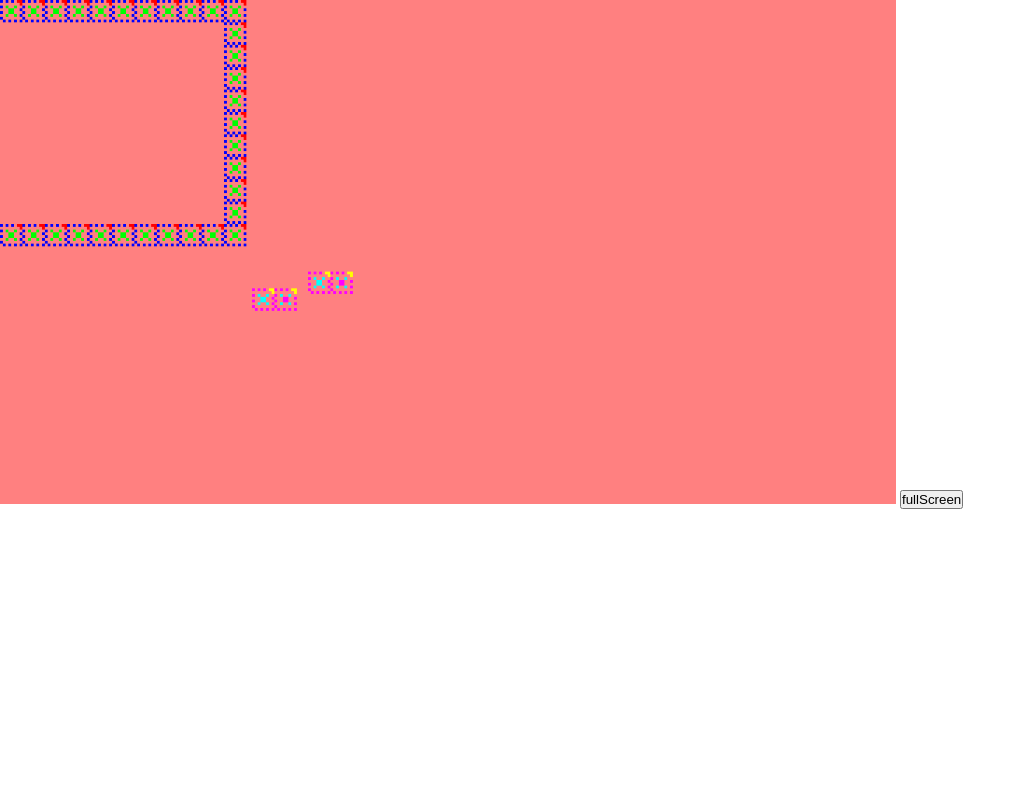
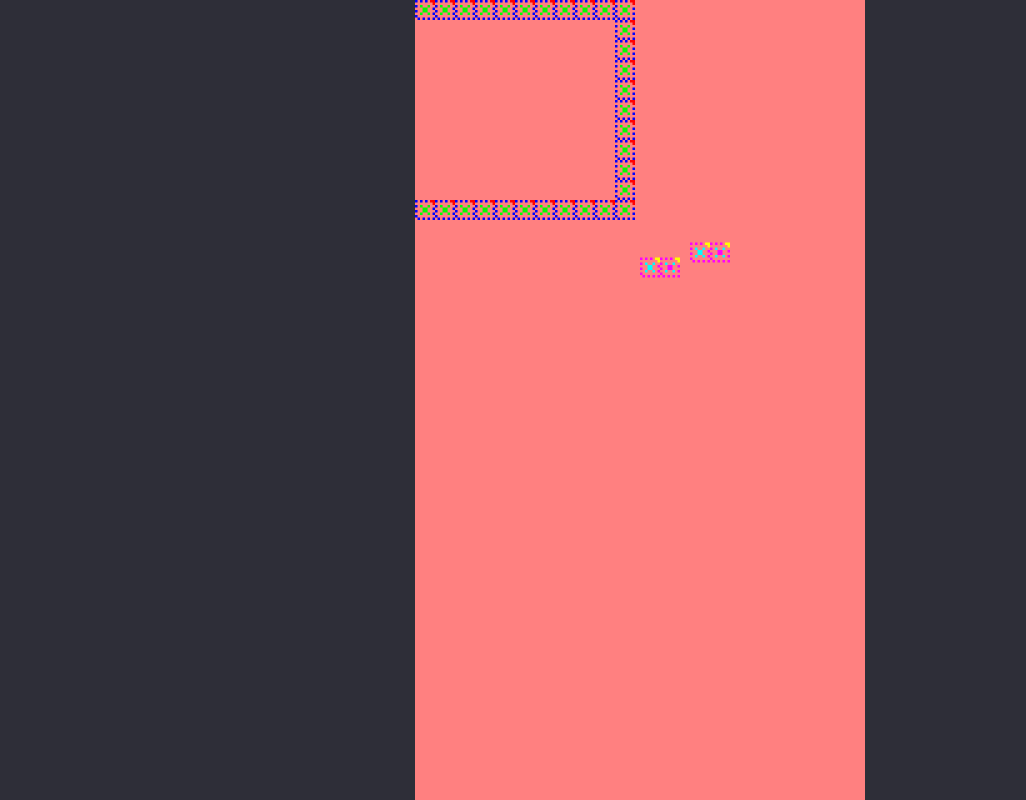
Before and after one commit to 3mam/pixel, a plain HTML site: page index.html in a window 1280 px wide. Shown: the whole page, without its empty margins (0-1026 px from the left). Drawn offline with Linux system fonts and the light colour scheme.

Commit message:
add full screen toggle function

```diff
--- a/index.html
+++ b/index.html
@@ -7,17 +7,22 @@
 			margin: 0;
 		}
 
-		canvas {
-			border: 0;
-			border-style: solid;
-			width: 70%;
-			aspect-ratio: 16/9;
+    canvas {
+      position: fixed;
+      width: auto;
+      height: 100%;
+    }
+
+		body {
+			display: flex;
+      justify-content: center;
+			background-color: #2e2e38;
 		}
 	</style>
 </head>
 
 <body>
-	<canvas width="1280" height="720" id="canvas"></canvas>
+	<canvas width="720" height="1280" id="canvas"></canvas>
 	<button id="foo">fullScreen</button>
 	<script type="module" src="main.js"></script>
 </body>
--- a/main.js
+++ b/main.js
@@ -1,11 +1,4 @@
-import { pixel as p, loop } from './pixel.js'
-
-const toggleFullScreen = () =>
-	!document.fullscreenElement
-		? document.getElementById('canvas').requestFullscreen()
-		: document.exitFullscreen
-			? document.exitFullscreen()
-			: null
+import { pixel as p, loop, toggleFullScreen } from './pixel.js'
 
 document.getElementById('foo').onclick = toggleFullScreen
 
@@ -62,7 +55,7 @@ palette2[13] = 0
 palette2[14] = 255
 palette2[15] = 255
 
-p.set('canvas', 320, 180)
+p.set('canvas', 180, 320)
 p.uploadSprite(sp, { offsetX: 0, offsetY: 0, width: 8, height: 8 })
 p.uploadSprite(sp2, { offsetX: 8, offsetY: 0, width: 8, height: 8 })
 p.uploadPalette(palette, 0)
@@ -99,4 +92,9 @@ const f = delta => {
 	a += 1 * delta
 }
 
+document.addEventListener('keypress', (e) => {
+	if (e.key == 'f')
+		toggleFullScreen()
+})
+
 loop(f)
--- a/pixel.js
+++ b/pixel.js
@@ -211,3 +211,10 @@
 	}
 	l(0)
 }
+
+export const toggleFullScreen = () => {
+  if (!document.fullscreenElement)
+    document.documentElement.requestFullscreen()
+  else if (document.exitFullscreen)
+    document.exitFullscreen()
+}
```
